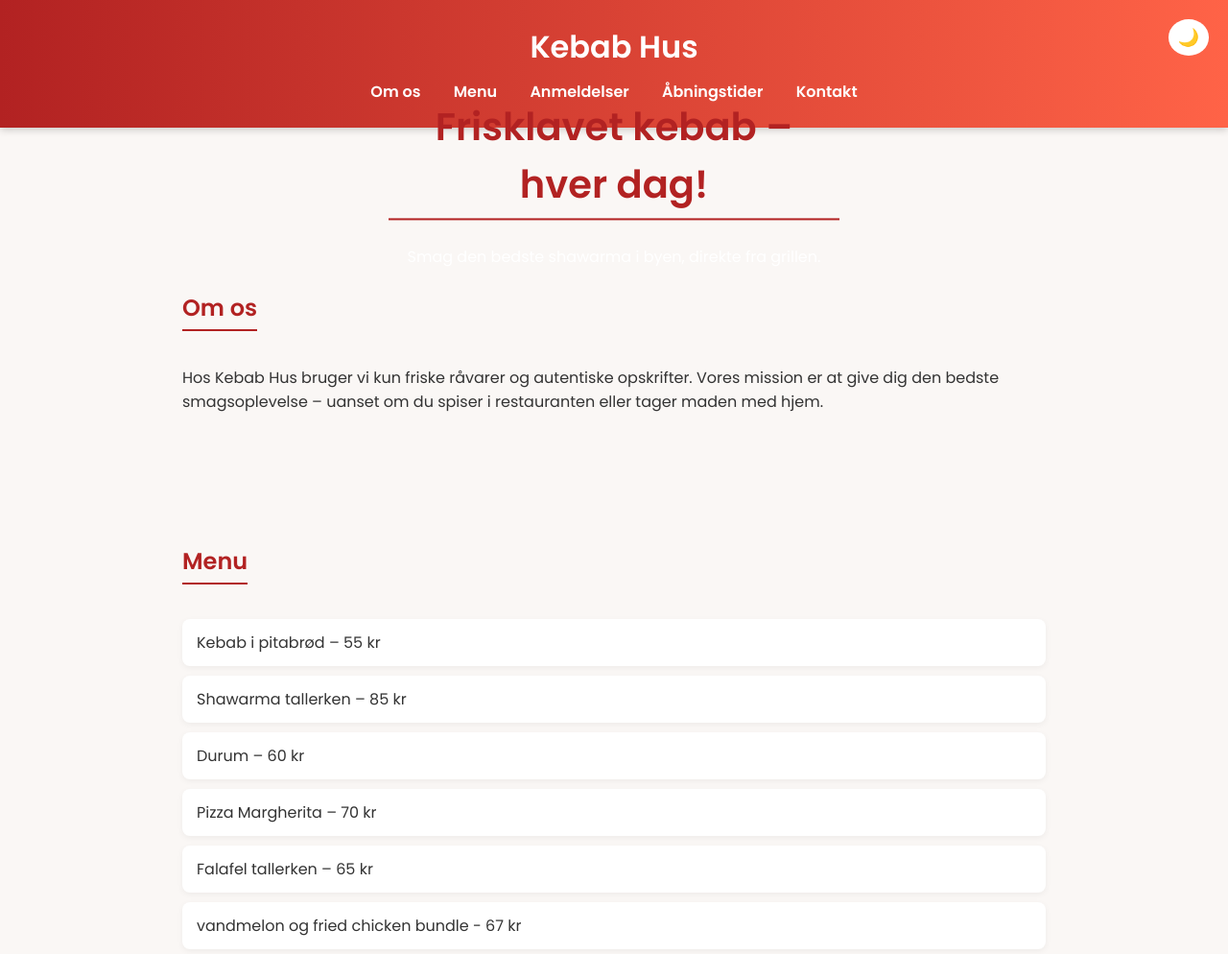
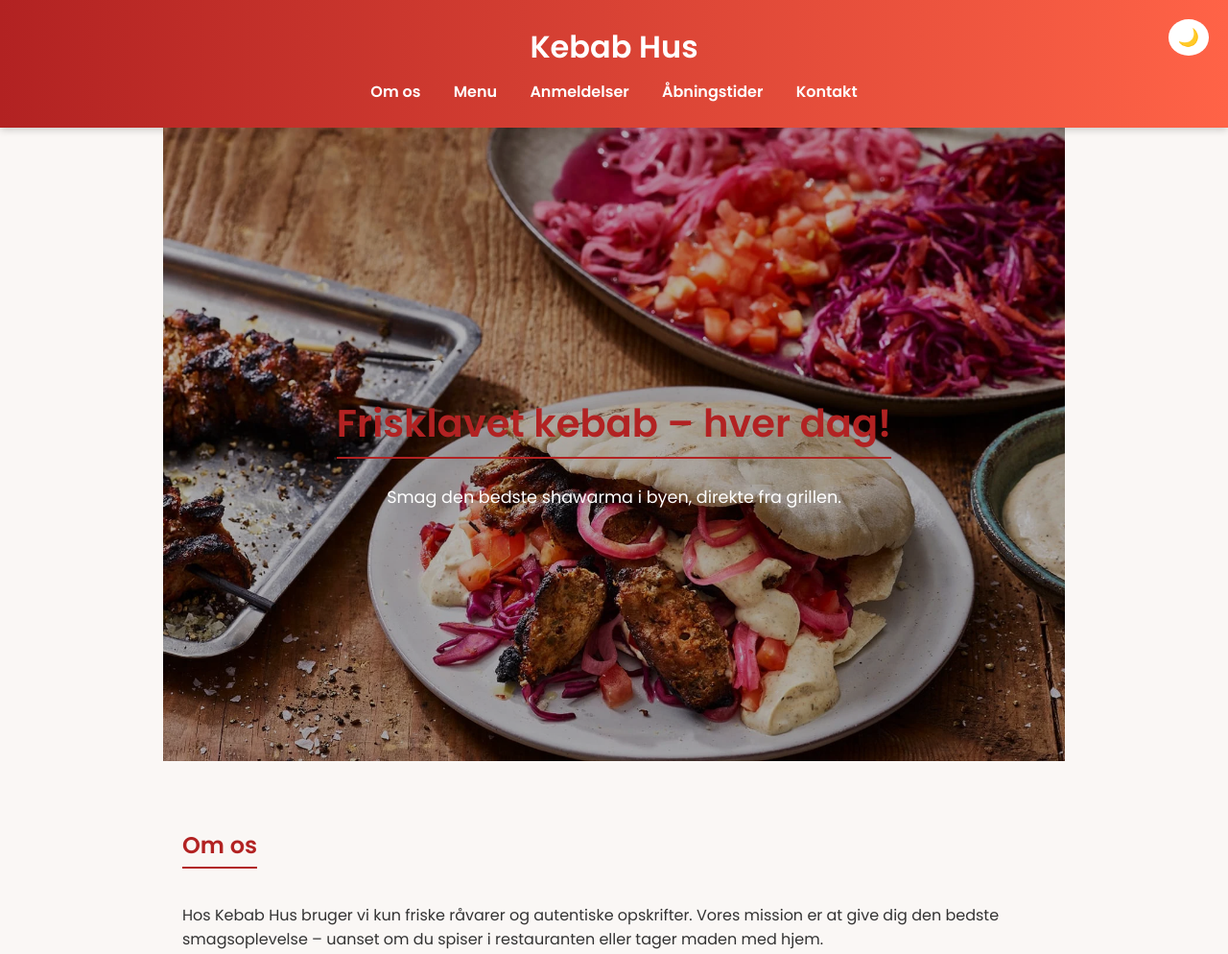
Before and after one commit to bruseliu1/pizzaguy, a plain HTML site: page index.html in a window 1280 px wide. Shown: the top 994 px of the page at 96% size. Drawn offline with Linux system fonts and the light colour scheme.

Commit message:
Update style.css

```diff
--- a/style.css
+++ b/style.css
@@ -63,27 +63,60 @@ nav a:hover {
 /* Hero Section */
 .hero {
   position: relative;
+  height: 70vh; /* Tilpasser højden efter skærm */
+  min-height: 400px;
+  display: flex;
+  align-items: center;
+  justify-content: center;
+  color: white;
   text-align: center;
-  color: white;
+  overflow: hidden;
 }
 
-.hero img {
+/* Baggrundsbilledet */
+.hero-image {
+  position: absolute;
+  top: 0;
+  left: 0;
   width: 100%;
-  max-height: 450px;
-  object-fit: cover;
+  height: 100%;
+  background-image: url("kebab-banner.jpg");
+  background-size: cover; /* Billedet fylder hele skærmen uden at strække */
+  background-position: center center; /* Altid centreret */
+  background-repeat: no-repeat;
   filter: brightness(70%);
+  z-index: 1;
 }
 
+/* Tekst ovenpå billedet */
 .hero-text {
-  position: absolute;
-  top: 50%;
-  left: 50%;
-  transform: translate(-50%, -50%);
+  position: relative;
+  z-index: 2;
+  padding: 0 20px;
 }
 
 .hero-text h2 {
   font-size: 2.5rem;
   margin-bottom: 10px;
+}
+
+.hero-text p {
+  font-size: 1.1rem;
+}
+
+/* Responsivt design til mobil */
+@media (max-width: 768px) {
+  .hero {
+    height: 50vh;
+  }
+
+  .hero-text h2 {
+    font-size: 1.8rem;
+  }
+
+  .hero-text p {
+    font-size: 1rem;
+  }
 }
 
 /* Sections */
```
